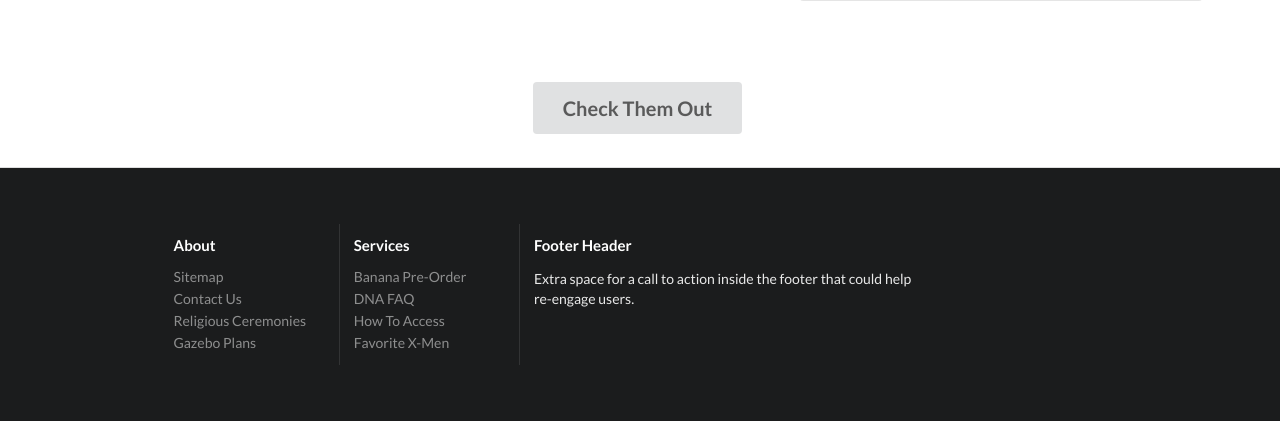
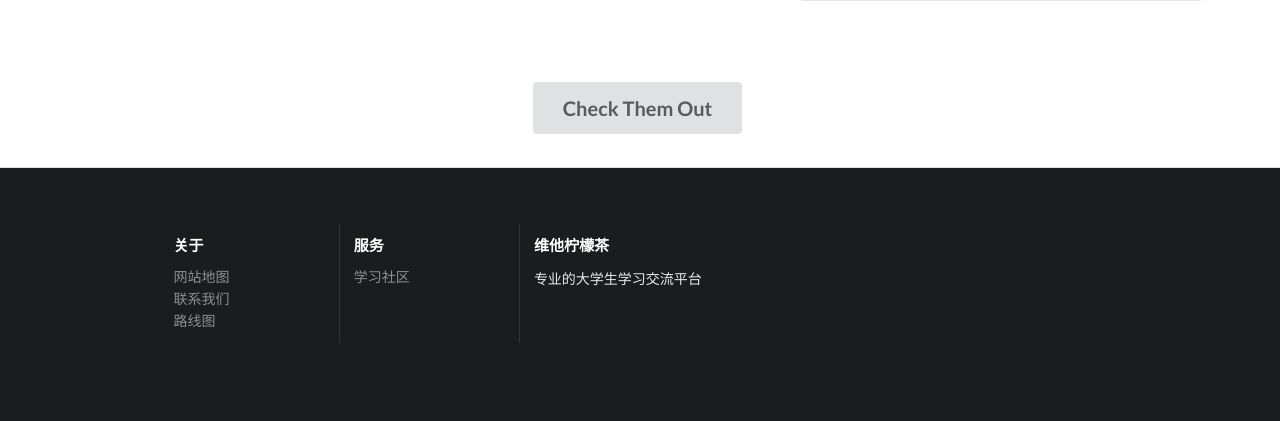
Before and after one commit to BravoLu/LEMONTEA, a Django app: page / in a window 1280 px wide. Shown: the part 1370-1791 px from the top of the page. After the commit the page ends 1713 px from the top, so only its background shows below. Run offline with Django 3.2, Linux system fonts and the light colour scheme; data comes from the database, SQL or seed files in the repository.

Commit message:
Update index.html
修改页脚

```diff
--- a/LemonApp/templates/index.html
+++ b/LemonApp/templates/index.html
@@ -200,26 +200,22 @@
         <div class="ui container">
             <div class="ui stackable inverted divided equal height stackable grid">
                 <div class="three wide column">
-                    <h4 class="ui inverted header">About</h4>
+                    <h4 class="ui inverted header">关于</h4>
                     <div class="ui inverted link list">
-                        <a href="#" class="item">Sitemap</a>
-                        <a href="#" class="item">Contact Us</a>
-                        <a href="#" class="item">Religious Ceremonies</a>
-                        <a href="#" class="item">Gazebo Plans</a>
+                        <a href="#" class="item">网站地图</a>
+                        <a href="#" class="item">联系我们</a>
+                        <a href="#" class="item">路线图</a>
                     </div>
                 </div>
                 <div class="three wide column">
-                    <h4 class="ui inverted header">Services</h4>
+                    <h4 class="ui inverted header">服务</h4>
                     <div class="ui inverted link list">
-                        <a href="#" class="item">Banana Pre-Order</a>
-                        <a href="#" class="item">DNA FAQ</a>
-                        <a href="#" class="item">How To Access</a>
-                        <a href="#" class="item">Favorite X-Men</a>
+                        <a href="#" class="item">学习社区</a>
                     </div>
                 </div>
                 <div class="seven wide column">
-                    <h4 class="ui inverted header">Footer Header</h4>
-                    <p>Extra space for a call to action inside the footer that could help re-engage users.</p>
+                    <h4 class="ui inverted header">维他柠檬茶</h4>
+                    <p>专业的大学生学习交流平台</p>
                 </div>
             </div>
         </div>
```
